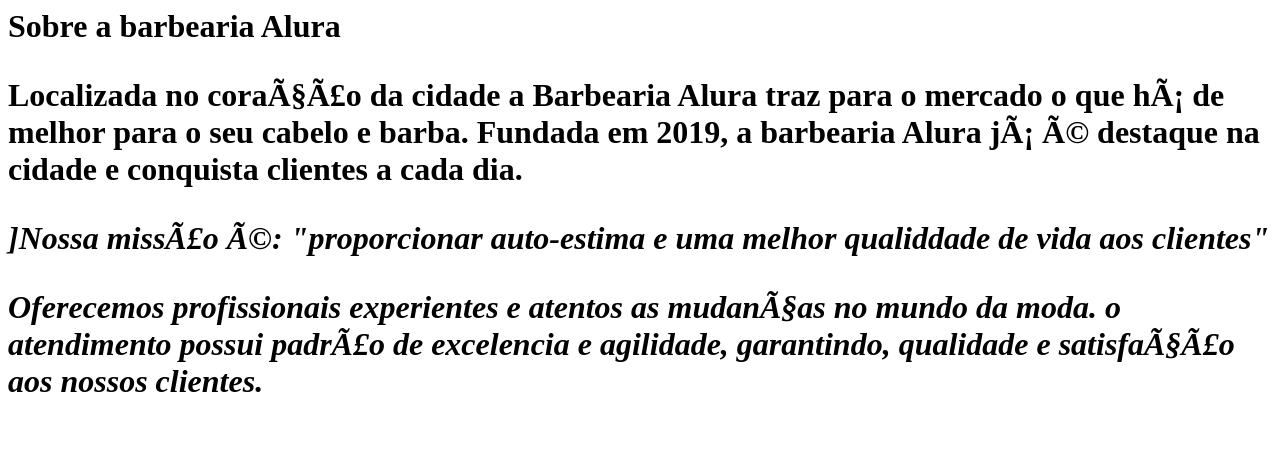
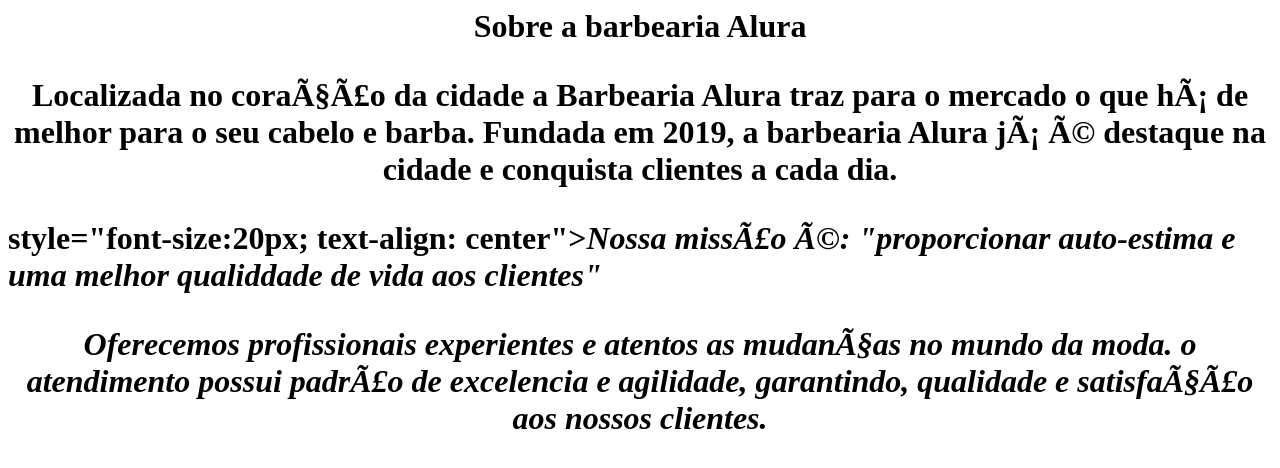
Before and after one commit to willybensberg/Primeiro_repositorio-, a plain HTML site: page index.html in a window 1280 px wide. Drawn offline with Linux system fonts and the light colour scheme.

Commit message:
Update index.html

```diff
--- a/index.html
+++ b/index.html
@@ -1,14 +1,20 @@
 <!DOCKTYPE html>
 <html Lang="pt-br">
       <meta charset="UPF-8">
+      <title>Barbearia Alura</title>
+      <link-rel="stylesheet" hret="style.css">
 
-      <title>Barbearia Alura</title>
+            <style>
 
-<h1> Sobre a barbearia Alura <h1/>
+            </style>
 
-  <p> Localizada no coração da cidade a <strong>Barbearia Alura</strong> traz para o mercado o que há de melhor para o seu cabelo e barba. Fundada em 2019, a barbearia Alura já é destaque na cidade e conquista clientes a cada dia.</p>
+<h1 style=" text-align: center"> Sobre a barbearia Alura <h1/>
 
-  <p><em>]Nossa missão é: <strong>"proporcionar auto-estima e uma melhor qualiddade de vida aos clientes"</strong.</em></p>
+  <p style=" text-align: center"> Localizada no coração da cidade a <strong>Barbearia Alura</strong> traz para o mercado o que há de melhor para o seu cabelo e barba. Fundada em 2019, a barbearia Alura já é destaque na cidade e conquista clientes a cada dia.</p>
 
-    <p>Oferecemos profissionais experientes e atentos as mudanças no mundo da moda. o atendimento possui padrão de excelencia e agilidade, garantindo, qualidade e satisfação aos nossos clientes.</p>
-    <html>
+  <p>style="font-size:20px; text-align: center"><em>Nossa missão é: <strong>"proporcionar auto-estima e uma melhor qualiddade de vida aos clientes"</strong.</em></p>
+
+    <p style=" text-align: center">Oferecemos profissionais experientes e atentos as mudanças no mundo da moda. o atendimento possui padrão de excelencia e agilidade, garantindo, qualidade e satisfação aos nossos clientes.</p>
+
+ </body
+        </html>
```
